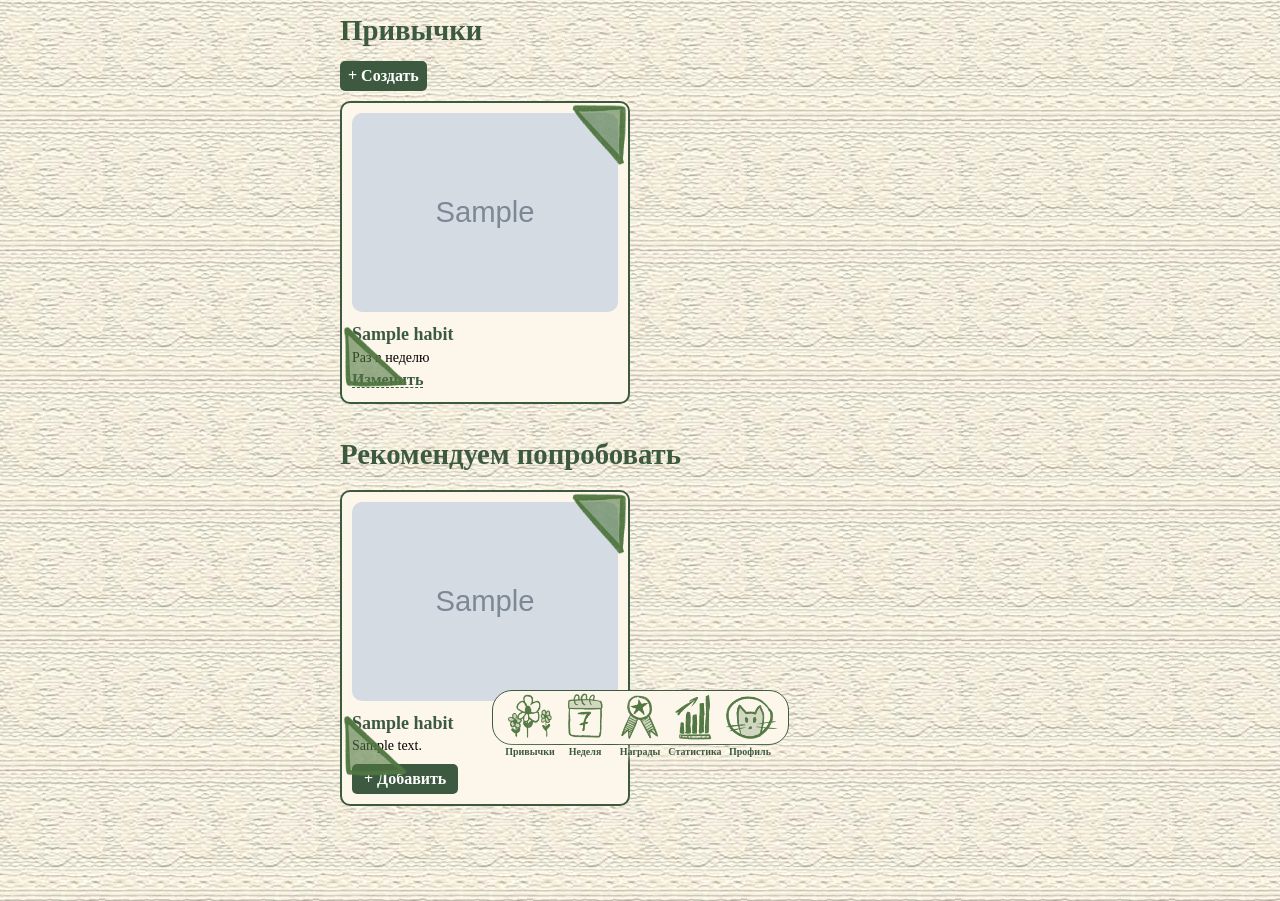
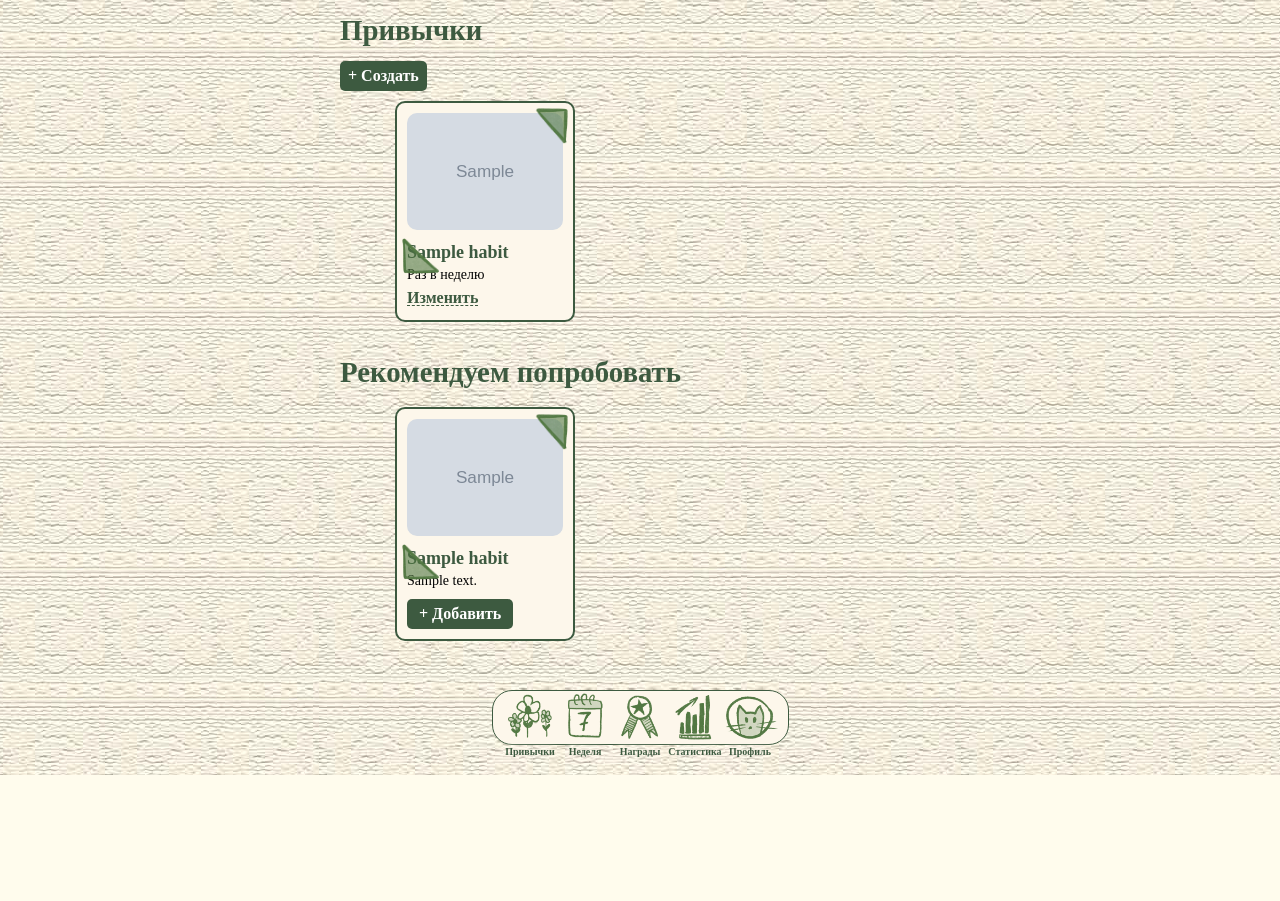
Before and after one commit to iloush-web/course_work_CozyHabits, a Flask app: page /habits in a window 1280 px wide. Shown: the part 25-926 px from the top of the page. After the commit the page ends 800 px from the top, so only its background shows below. Run offline with Flask 3, Linux system fonts and the light colour scheme; a user stored in the database is signed in; tables that the repository leaves empty hold one stand-in row (values such as "Sample post"); grey boxes marked "Sample" are stand-in pictures; some web fonts are replaced.

Commit message:
landing css

```diff
--- a/app/static/css/habits.css
+++ b/app/static/css/habits.css
@@ -7,11 +7,14 @@
     display: grid;
     grid-template-columns: 1fr 1fr;
     gap: 20px;
+    justify-items: center;   /* центрируем карточки, когда их ширина ограничена */
 }
 
 .habit-box {
     padding: 10px;
     position: relative;
+    width: 100%;
+    max-width: 180px;        /* не даём карточке растягиваться → не растёт в высоту */
     background-color: var(--light-beige);
     border-radius: 10px;
     border: 2px solid var(--dark-green);
```
